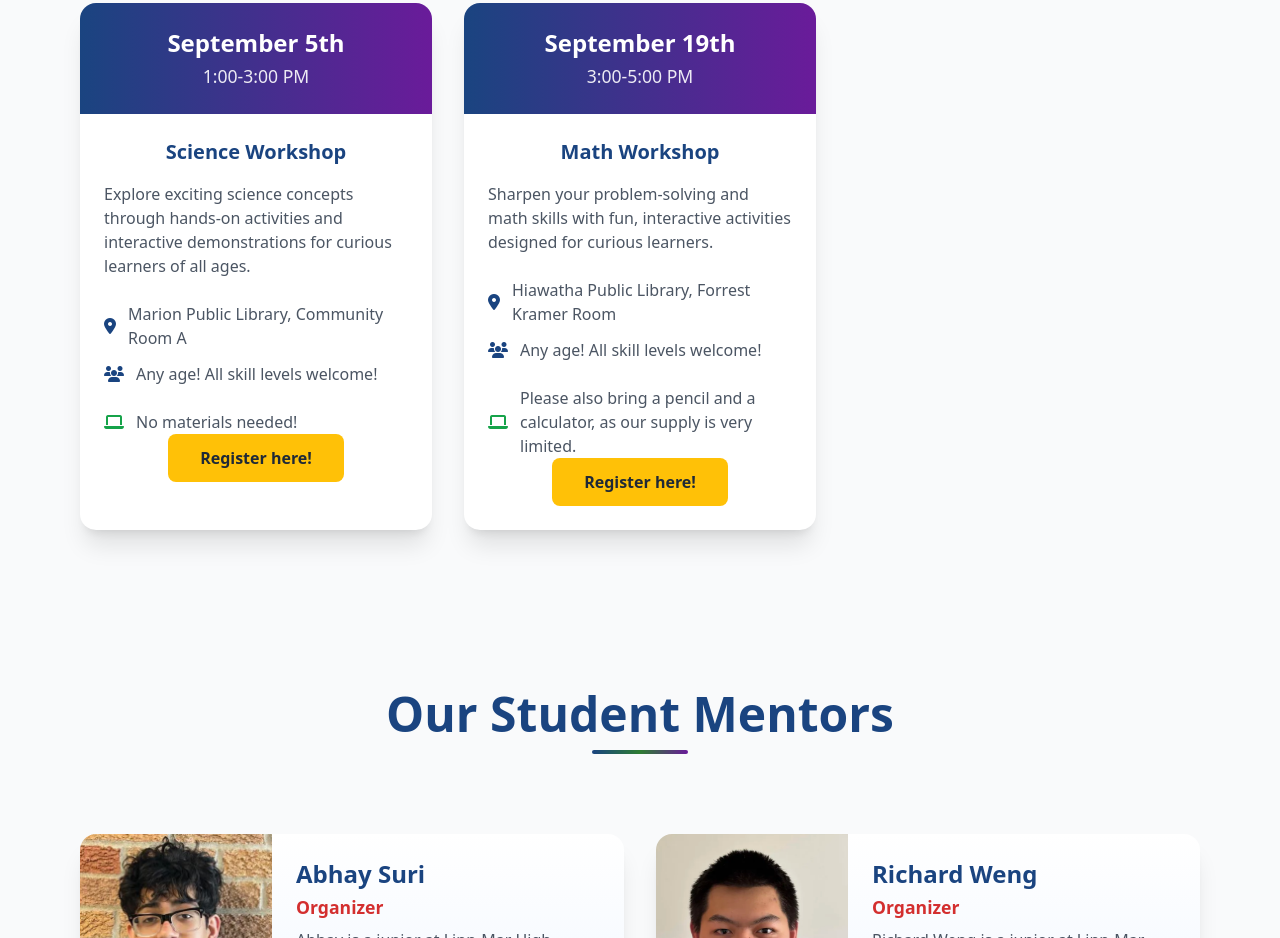
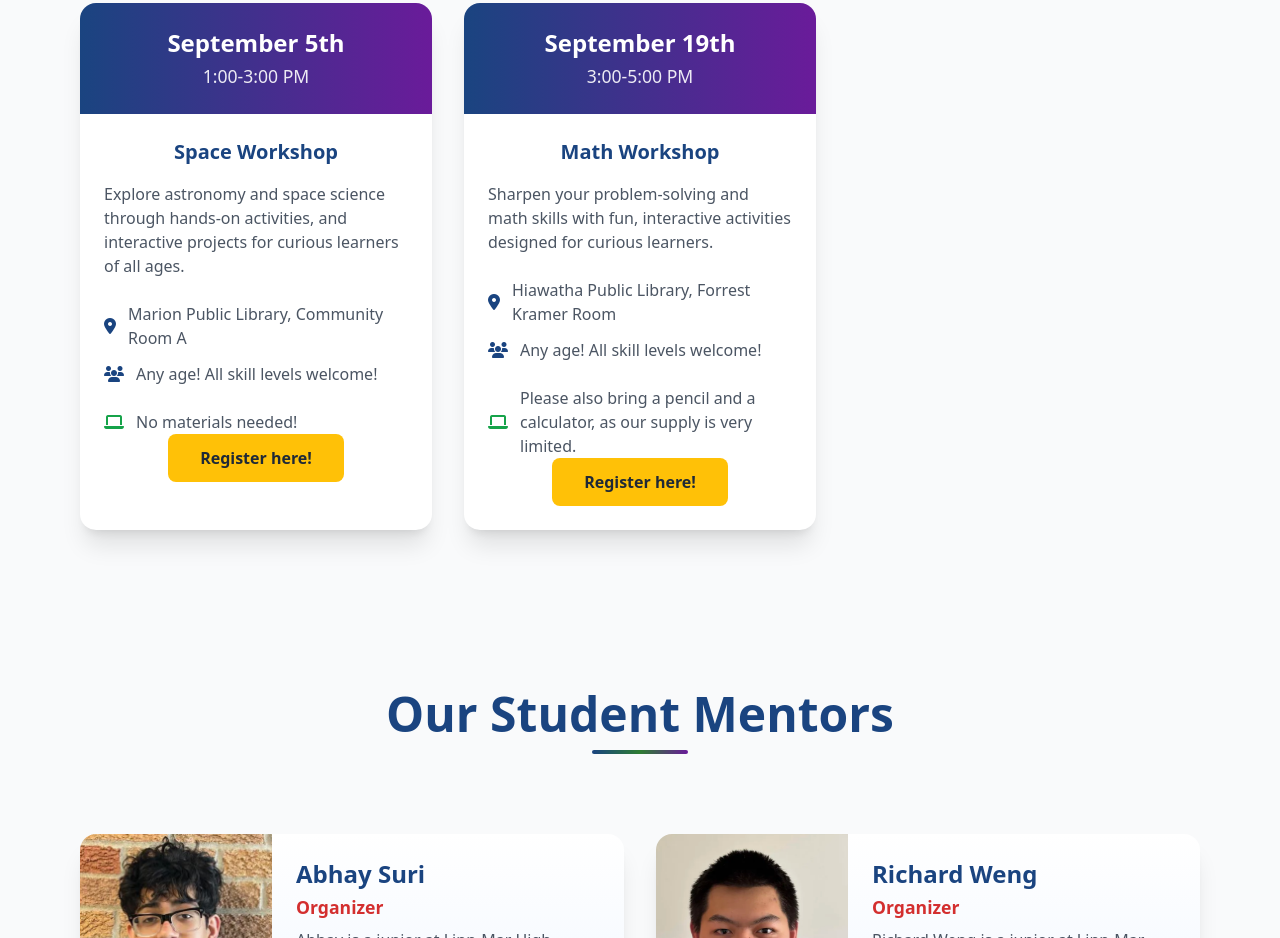
Before and after one commit to Cedar-Rapids-STEM-Circle/crstemcircle, a plain HTML site: page index.html in a window 1280 px wide. Shown: the part 1759-2697 px from the top of the page. Drawn offline with nearby package versions, Linux system fonts and the light colour scheme.

Commit message:
added space

```diff
--- a/index.html
+++ b/index.html
@@ -309,11 +309,11 @@
 
             <div class="p-6 flex-grow flex flex-col">
                <h3 class="text-xl font-bold text-stem-blue mb-4 text-center">
-                    Science Workshop
+                    Space Workshop
                 </h3>
 
                 <p class="text-gray-600 mb-6">
-                    Explore exciting science concepts through hands-on activities and interactive demonstrations for curious learners of all ages.
+                    Explore astronomy and space science through hands-on activities, and interactive projects for curious learners of all ages.
                 </p>
 
                 <ul class="space-y-3 mb-6">
```
